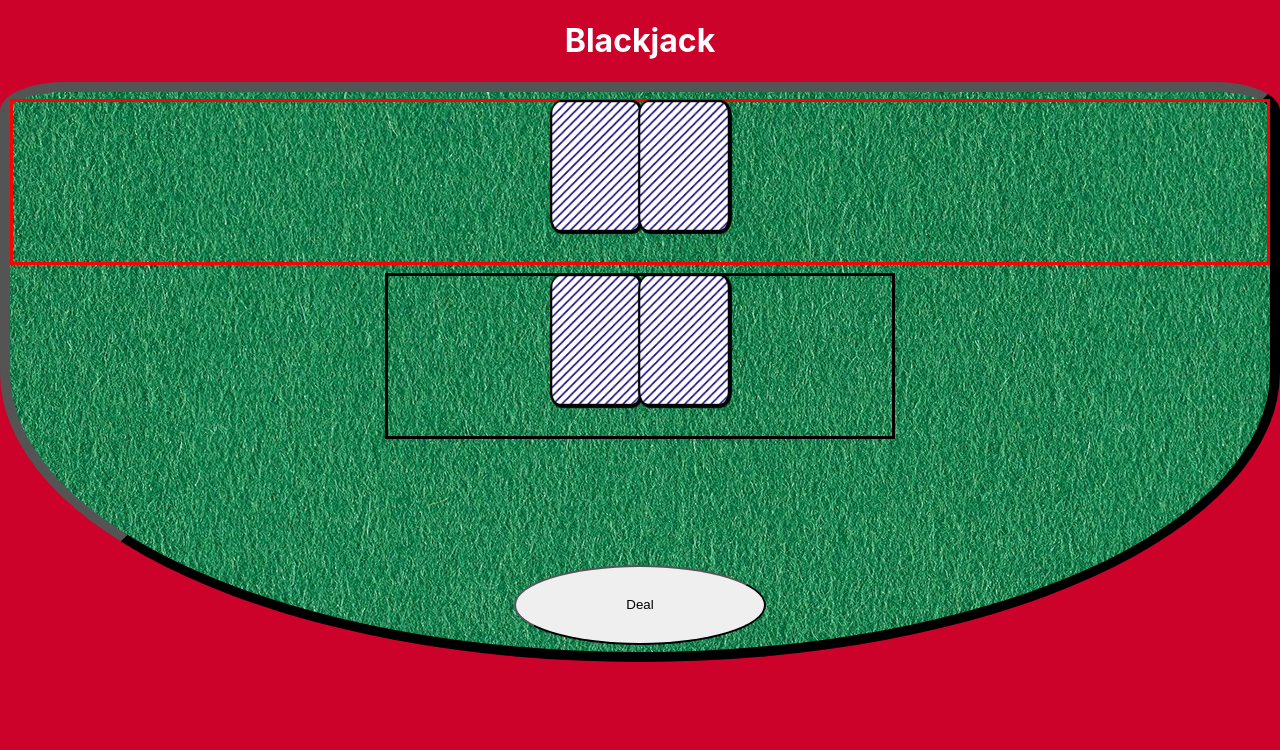
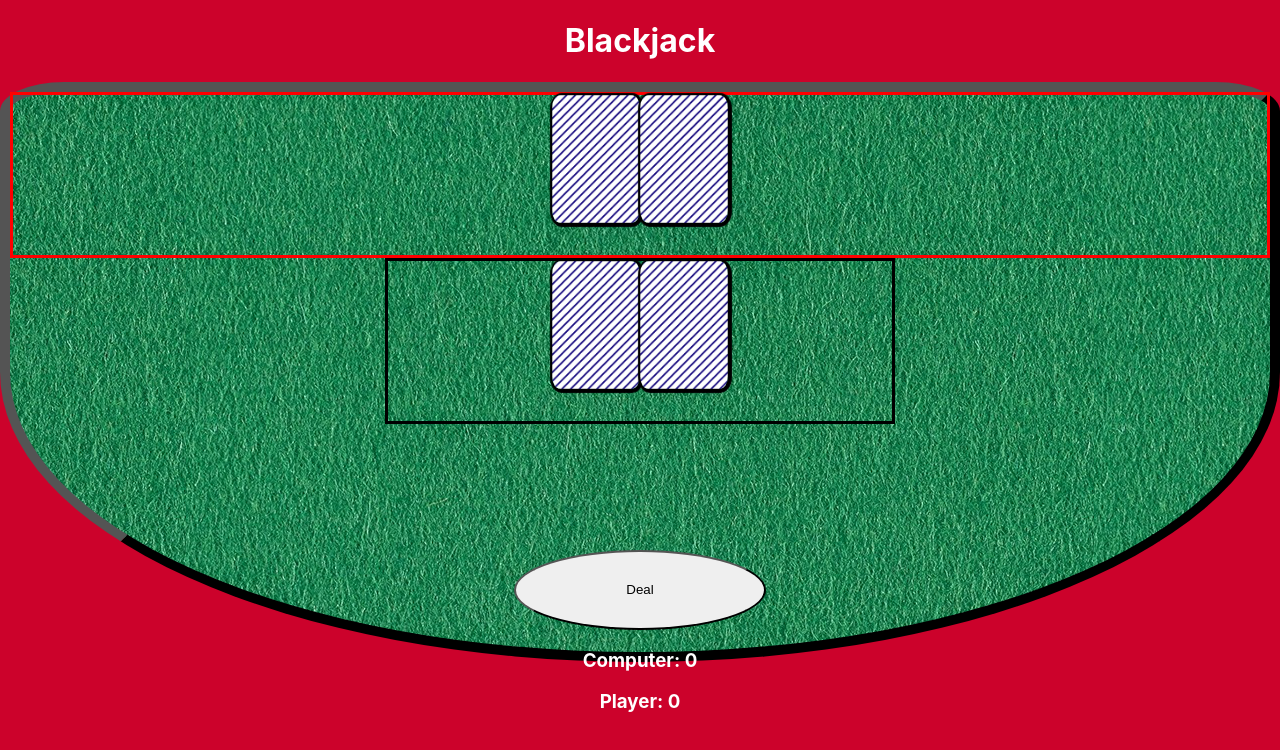
Before and after one commit to jzanderson09/blackjack, a React (Create React App) app: page / in a window 1280 px wide. Shown: the top 750 px of the page. Built offline with nearby package versions, Linux system fonts and the light colour scheme.

Commit message:
Simplified methods to update score, score is updated milliseconds after mount via setTimeout. Renamed components to more suitable names.

```diff
--- a/src/components/ButtonMenu.jsx
+++ b/src/components/ButtonMenu.jsx
@@ -5,7 +5,7 @@ const ButtonMenu = props => {
     if (props.play) {
         return (
             <div className='menu'>
-                <button onClick={() => props.evaluate()}>Hit</button>
+                <button>Hit</button>
                 <button>Stay</button>
                 <button>Split</button>
                 <button>Double Down</button>
--- a/src/components/CardTable.jsx
+++ b/src/components/CardTable.jsx
@@ -5,9 +5,10 @@ import '../styling/CardTable.scss';
 
 
 //Components:
-import PlayerCard from './PlayerCard';
-import ComputerCard from './ComputerCard';
+import Player from './Player';
+import Computer from './Dealer';
 import ButtonMenu from './ButtonMenu';
+import Score from './Score';
 
 class CardTable extends Component {
     constructor(props) {
@@ -15,10 +16,12 @@ class CardTable extends Component {
         this.state = {
             cardBack,
             cardDeck: [ ],
-            computerHand: [ ],
+            dealerHand: [ ],
+            dealerScore: 0,
             numberOfPlayers: 2,
             play: false,
             playerHand: [ ],
+            playerScore: 0,
             Clubs,
             Spades,
             Diamonds,
@@ -27,6 +30,7 @@ class CardTable extends Component {
         this.buildDeck = this.buildDeck.bind(this);
         this.buildSuit = this.buildSuit.bind(this);
         this.deal = this.deal.bind(this);
+        this.calculateScores = this.calculateScores.bind(this);
         this.shuffleDeck = this.shuffleDeck.bind(this);
     }
 
@@ -207,18 +211,28 @@ class CardTable extends Component {
 
     // Draws to player and computer, alternating draws (casino style):
     deal() {
+        setTimeout(this.calculateScores, 1);
+        // Returns new shuffled deck at end of draws:
         if (this.state.cardDeck.length < 4) {
             window.alert('Reshuffling!');
             this.buildDeck();
         }
-        if (!this.state.play) {
-            this.setState({ play: true });
-        }
         const playerHand = [...this.state.cardDeck.splice(0, 1)];
-        const computerHand = [...this.state.cardDeck.splice(0, 1)];
+        const dealerHand = [...this.state.cardDeck.splice(0, 1)];
         playerHand.push(...this.state.cardDeck.splice(0, 1));
-        computerHand.push(...this.state.cardDeck.splice(0, 1));
-        this.setState({ playerHand, computerHand });
+        dealerHand.push(...this.state.cardDeck.splice(0, 1));
+        // Toggles finite state (playing, not playing):
+        this.setState({ play: !this.state.play,
+            dealerHand,playerHand });
+    }
+
+    // Evaluates hand and calculates scores:
+    calculateScores() {
+        let dealerScore = 0;
+        let playerScore = 0;
+        this.state.dealerHand.forEach(card => dealerScore += card.value);
+        this.state.playerHand.forEach(card => playerScore += card.value);
+        this.setState({ dealerScore, playerScore });
     }
 
     //Generates random index of 1,000,000 number range:
@@ -234,19 +248,24 @@ class CardTable extends Component {
     render() {
         return (
             <div className="card-table">
-                <ComputerCard
+                <Computer
                     cardBack={this.state.cardBack}
-                    computerHand={this.state.computerHand}
+                    dealerHand={this.state.dealerHand}
                     generateRandomIndex={this.generateRandomIndex}
                 />
-                <PlayerCard
+                <Player
                     cardBack={this.state.cardBack}
                     playerHand={this.state.playerHand}
                     generateRandomIndex={this.generateRandomIndex}
                 />
                 <ButtonMenu
                     deal={this.deal}
+                    evaluate={this.evaluate}
                     play={this.state.play}
+                />
+                <Score
+                    dealerScore={this.state.dealerScore}
+                    playerScore={this.state.playerScore}
                 />
             </div>
         );
--- a/src/components/ComputerCard.jsx
+++ b/src/components/Dealer.jsx
@@ -1,11 +1,11 @@
 import React from 'react';
-import '../styling/ComputerCard.scss';
+import '../styling/Dealer.scss';
 
-const ComputerCard = props => {
-    if (props.computerHand.length > 1) {
+const Dealer = props => {
+    if (props.dealerHand.length > 1) {
         return (
             <div className="computer-card">
-                {props.computerHand.map(card => <img className='cards computer' key={card.id} src={card.image} alt={card.value} />)}
+                {props.dealerHand.map(card => <img className='cards computer' key={card.id} src={card.image} alt={card.value} />)}
         </div>
         );
     }
@@ -29,4 +29,4 @@ const ComputerCard = props => {
     }
 };
 
-export default ComputerCard;
+export default Dealer;
--- a/src/components/PlayerCard.jsx
+++ b/src/components/Player.jsx
@@ -1,7 +1,7 @@
 import React from 'react';
-import '../styling/PlayerCard.scss';
+import '../styling/Player.scss';
 
-const PlayerCard = props => {
+const Player = props => {
     if (props.playerHand.length > 1) {
         return (
             <div className="player-card">
@@ -29,4 +29,4 @@ const PlayerCard = props => {
     }
 };
 
-export default PlayerCard;
+export default Player;
--- /dev/null
+++ b/src/components/Score.jsx
@@ -0,0 +1,13 @@
+import React from 'react';
+import '../styling/Score.scss';
+
+const Score = props => {
+    return (
+        <div className="Score">
+            <h3>Computer: {props.dealerScore}</h3>
+            <h3>Player: {props.playerScore}</h3>
+        </div>
+    );
+};
+
+export default Score;
--- a/src/styling/ComputerCard.scss
+++ b/src/styling/Dealer.scss
@@ -2,5 +2,5 @@
     border: 3px solid red;
     width: 100%;
     height: 20vh;
-    margin: auto auto 0;
+    margin: auto;
 }
--- /dev/null
+++ b/src/styling/Score.scss
@@ -0,0 +1,3 @@
+.Score {
+    margin: auto;
+}
```
Also changed, not shown: src/styling/Player.scss (renamed from src/styling/PlayerCard.scss).
